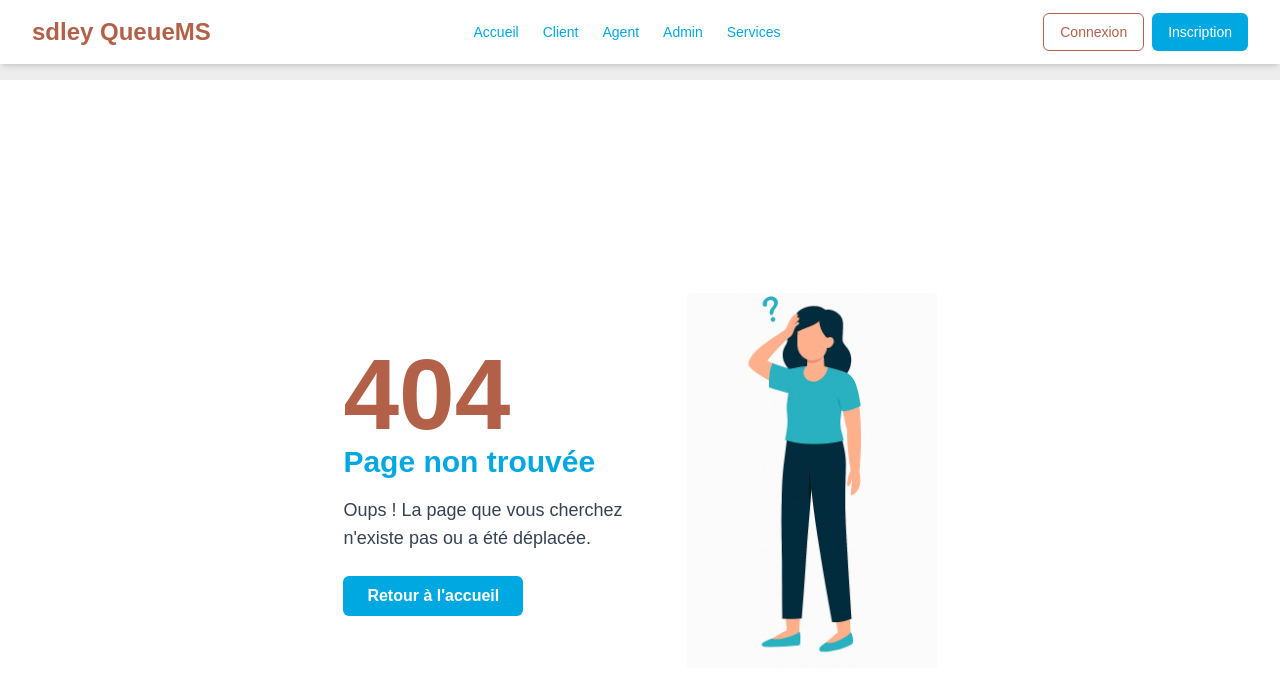
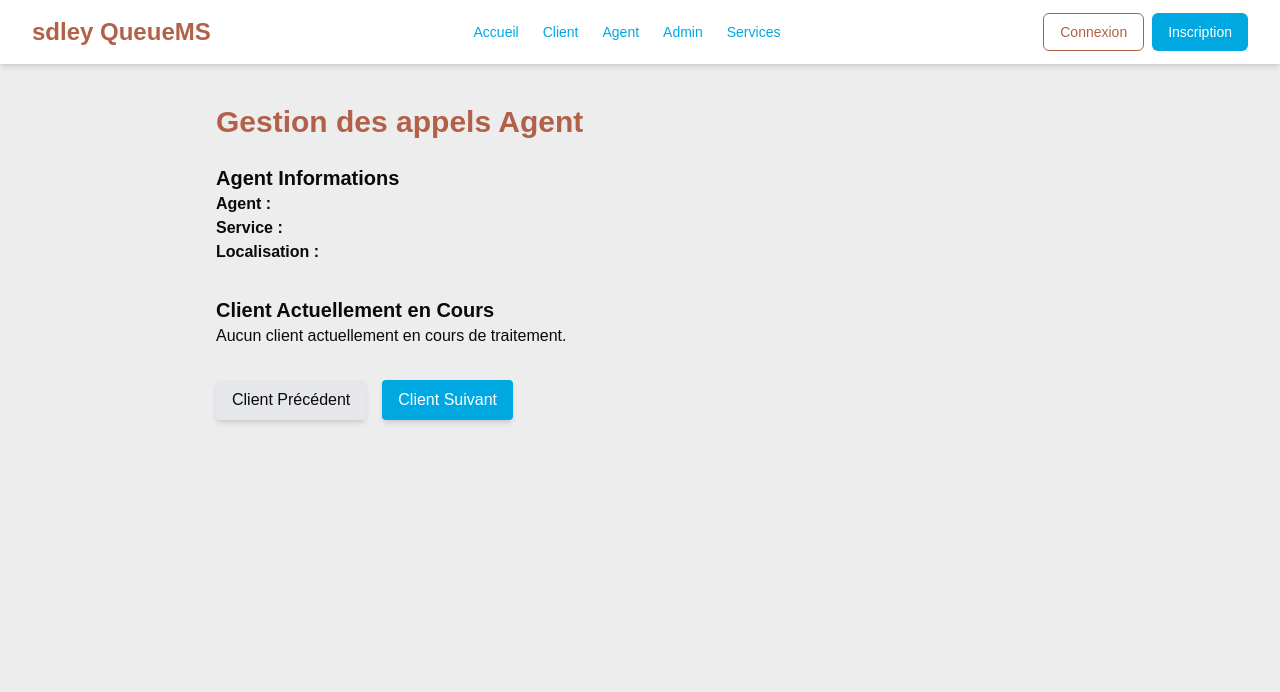
Before and after one commit to sdley/queue-management-system-ui, a Next.js app: page /agent/dashboard in a window 1280 px wide. Before the commit this address had no page. Shown: the top 692 px of the page. Built offline with nearby package versions, Linux system fonts and the light colour scheme.

Commit message:
Agent page [ Agent dashboard built]

```diff
--- /dev/null
+++ b/app/agent/dashboard/page.jsx
@@ -0,0 +1,112 @@
+'use client'
+
+import { useEffect, useState } from 'react';
+import { useSearchParams } from 'next/navigation';
+
+export default function AgentDashboard() {
+    const searchParams = useSearchParams();
+    const agentId = searchParams.get('agentId');
+    const service = searchParams.get('service');
+    const localisation = searchParams.get('localisation');
+
+    const [dashboardData, setDashboardData] = useState(null);
+
+    useEffect(() => {
+        if (agentId && service && localisation) {
+            fetch(`http://localhost:8080/api/agents/${agentId}/dashboard?nomService=${service}&nomLocalisation=${localisation}`)
+                .then(res => res.json())
+                .then(data => {
+                    console.log("Dashboard data:", data);
+                    setDashboardData(data);
+                })
+                .catch(err => console.error("Erreur récupération dashboard:", err));
+        }
+    }, [agentId, service, localisation]);
+
+    const [loadingNextBtn, setLoadingNextBtn] = useState(false);
+    const [loadingPrevBtn, setLoadingPrevBtn] = useState(false);
+
+    const handleNextClient = () => {
+        setLoadingNextBtn(true);
+        fetch(`http://localhost:8080/api/agents/${agentId}/next?nomService=${service}&nomLocalisation=${localisation}`, {
+            method: "POST",
+        })
+            .then(res => res.json())
+            .then(data => {
+                console.log("Nouveau client :", data);
+                setDashboardData(prev => ({
+                    ...prev,
+                    currentTicket: data.ticket,
+                    currentClient: data.client
+                }));
+            })
+            .catch(err => console.error("Erreur next client:", err))
+            .finally(() => setLoadingNextBtn(false));
+    };
+
+    const handlePreviousClient = () => {
+        setLoadingPrevBtn(true);
+        fetch(`http://localhost:8080/api/agents/${agentId}/previous?nomService=${service}&nomLocalisation=${localisation}`, {
+            method: "POST",
+        })
+            .then(res => res.json())
+            .then(data => {
+                console.log("Client précédent :", data);
+                setDashboardData(prev => ({
+                    ...prev,
+                    currentTicket: data.ticket,
+                    currentClient: data.client
+                }));
+            })
+            .catch(err => console.error("Erreur client précédent:", err))
+            .finally(() => setLoadingPrevBtn(false));
+    };
+
+
+    return (
+        <div className="max-w-4xl mx-auto p-6">
+            <h1 className="text-3xl font-bold text-[#b26148] mb-6">Gestion des appels Agent</h1>
+
+            <section className="mb-8">
+                <h2 className="text-xl font-semibold">Agent Informations</h2>
+                <p><strong>Agent :</strong> {dashboardData?.agent?.prenom} {dashboardData?.agent?.nom}</p>
+                <p><strong>Service :</strong> {dashboardData?.service?.nom}</p>
+                <p><strong>Localisation :</strong> {dashboardData?.localisation}</p>
+            </section>
+
+            <section className="mb-8">
+                <h2 className="text-xl font-semibold">Client Actuellement en Cours</h2>
+                {dashboardData?.currentTicket ? (
+                    <>
+                        <p><strong>Nom :</strong> {dashboardData?.currentClient?.prenom} {dashboardData?.currentClient?.nom}</p>
+                        <p><strong>Numéro de Ticket :</strong> {dashboardData?.currentTicket?.numero}</p>
+                        <p><strong>Status :</strong> {dashboardData?.currentTicket?.status}</p>
+                    </>
+                ) : (
+                    <p>Aucun client actuellement en cours de traitement.</p>
+                )}
+            </section>
+
+            <div className="flex space-x-4">
+                <button
+                    onClick={handlePreviousClient}
+                    disabled={loadingPrevBtn}
+                    className={`px-4 py-2 rounded transition duration-300 ease-in-out shadow-md
+                    ${loadingPrevBtn ? 'bg-gray-300 text-black cursor-not-allowed' : 'bg-gray-200 hover:bg-gray-300 cursor-pointer'}`}
+                >
+                    {loadingPrevBtn ? "Chargement..." : "Client Précédent"}
+                </button>
+
+                <button
+                    onClick={handleNextClient}
+                    disabled={loadingNextBtn}
+                    className={`px-4 py-2 rounded text-white transition duration-300 ease-in-out shadow-md
+                    ${loadingNextBtn ? 'bg-blue-300 cursor-not-allowed' : 'bg-[#00a8e2] hover:bg-[#008dc1] cursor-pointer'}`}
+                >
+                    {loadingNextBtn ? "Chargement..." : "Client Suivant"}
+                </button>
+            </div>
+
+        </div>
+    );
+}
```
